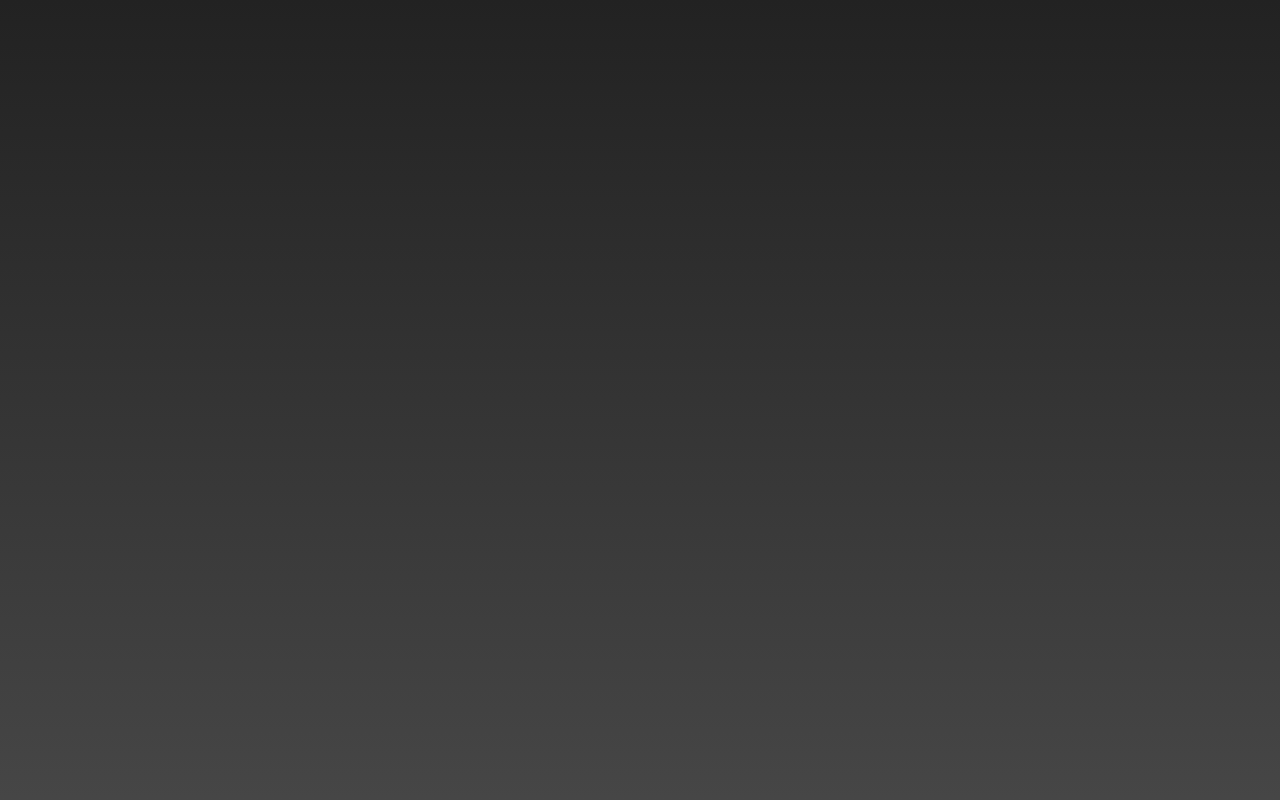
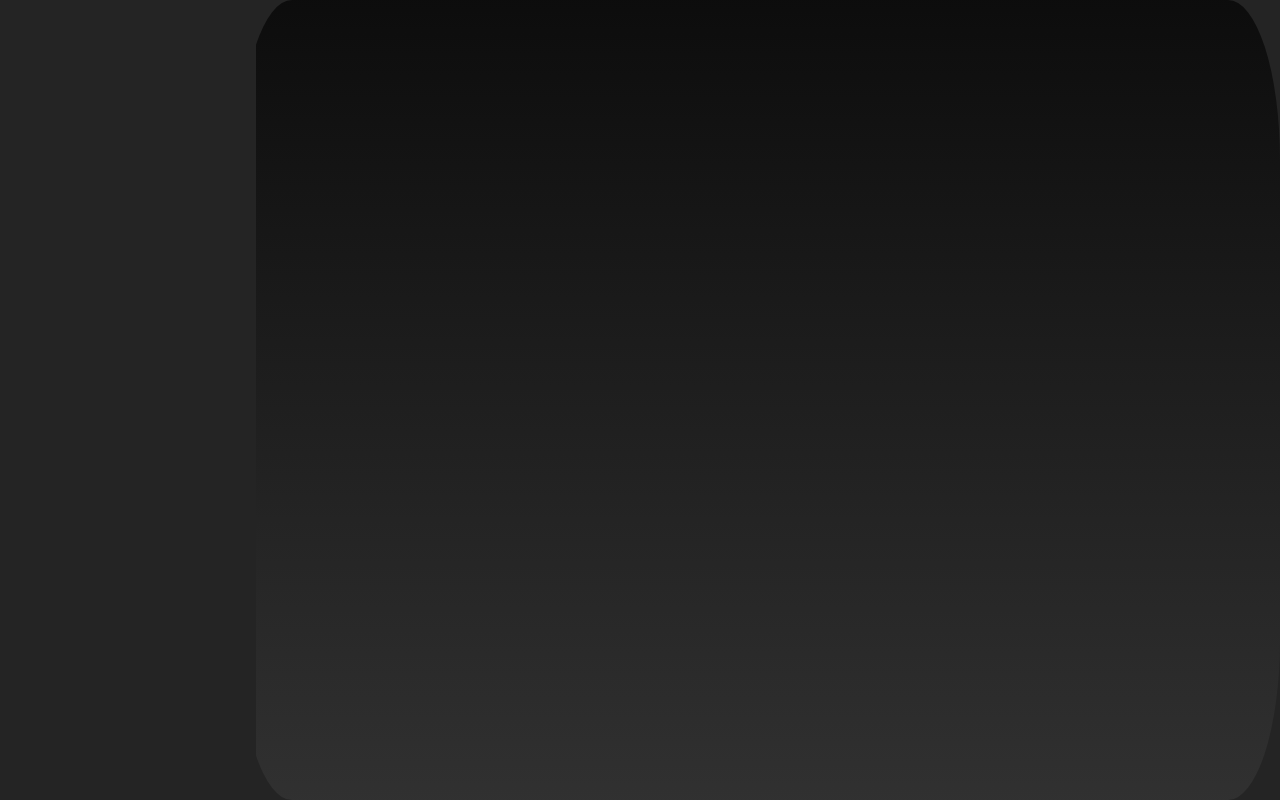
Before and after one commit to andone0912/Game-Gallery, a plain HTML site: page clicker-soldiers/clicker-soldiers.html in a window 1280 px wide. Drawn offline with Linux system fonts and the light colour scheme.

Commit message:
introduced tailwind into the project & worked on clicker soldiers css.

```diff
--- a/clicker-soldiers/clicker-soldiers.css
+++ b/clicker-soldiers/clicker-soldiers.css
@@ -1,16 +1,20 @@
+
 *{
   box-sizing: border-box;
   font-family: 'barlow', sans-serif;
 }
 
 body{
-  margin: 0;
-  background-image: linear-gradient(rgba(10, 10 ,10,0.9), rgba(50, 50, 50, 0.9));
-  height: 100vh;
+  background-color: rgb(36, 36, 36);
+}
+
+.container1{
+  background: linear-gradient(rgba(10, 10 ,10,0.9), rgba(50, 50, 50, 0.9));
+  border-radius: 5%/20%;
+}
+
+.menu{
+  background-color: rgb(36, 36, 36);
+
 
 }
-
-.animation-container{
-  width: 100%;
-  height: 100%;
-}
--- a/clicker-soldiers/clicker-soldiers.html
+++ b/clicker-soldiers/clicker-soldiers.html
@@ -4,30 +4,22 @@
   <meta charset="UTF-8">
   <meta name="viewport" content="width=device-width, initial-scale=1.0">
   <link rel="stylesheet" href="clicker-soldiers.css">
+  <link href="../src/output.css" rel="stylesheet">
   <link rel="preconnect" href="https://fonts.googleapis.com">
   <link rel="preconnect" href="https://fonts.gstatic.com" crossorigin>
   <link href="https://fonts.googleapis.com/css2?family=Barlow:ital,wght@0,100;0,200;0,300;0,400;0,500;0,600;0,700;0,800;0,900;1,100;1,200;1,300;1,400;1,500;1,600;1,700;1,800;1,900&display=swap" rel="stylesheet">
+
   <title>Clicker Soldiers</title>
 </head>
 <body>
-  <div class="animation-container">
     <header>
-      <section class="title-section">
-
-      </section>
-
     </header>
     <main>
-      <div class="button">
-
-      </div>
-
+      <aside class="absolute w-64 h-full menu"></aside>
+      <div class="h-screen container1 ml-60"></div>
     </main>
     <footer>
-
     </footer>
-  </div>
 <script src="clicker-soldiers.js"></script>
-
 </body>
 </html>
--- a/game-lobby/game-lobby.css
+++ b/game-lobby/game-lobby.css
@@ -1,3 +1,4 @@
+
 *{
   box-sizing: border-box;
   margin: 0;
--- /dev/null
+++ b/src/input.css
@@ -0,0 +1,3 @@
+@tailwind base;
+@tailwind components;
+@tailwind utilities;
--- /dev/null
+++ b/tailwind.config.js
@@ -0,0 +1,12 @@
+/** @type {import('tailwindcss').Config} */
+module.exports = {
+  content: ["./clicker-soldiers/*.{html,js}","./game-lobby/*.{html,js}"],
+  theme: {
+    extend: {
+      screens: {
+        '3xl': '1903px',
+      },
+    },
+  },
+  plugins: [],
+}
```
Also changed, not shown: game-lobby/game-lobby.html (+1 -0 lines), src/output.css (added).
